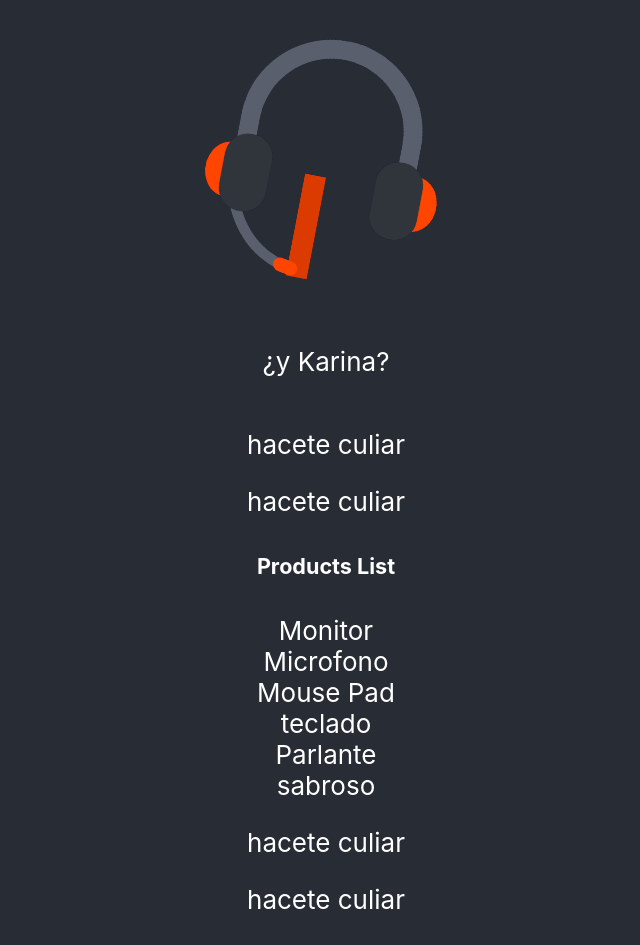
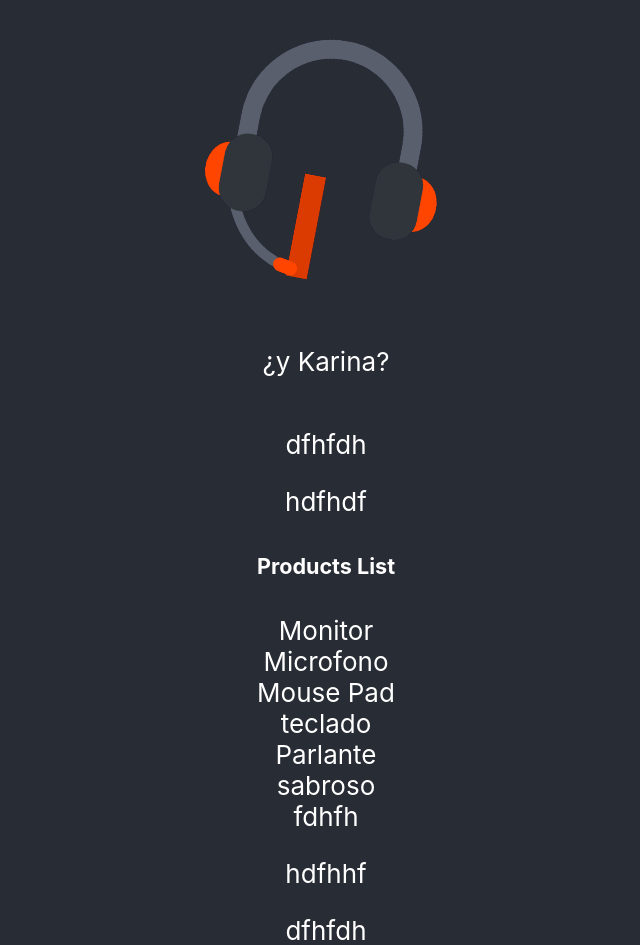
Before and after one commit to nachoetienotmoine/dashboard-goffice, a React (Create React App) app: page / in a window 1280 px wide. Shown: the top 945 px of the page, without its empty margins (314-954 px from the left). Built offline with nearby package versions, Linux system fonts and the light colour scheme.

Commit message:
camvioszafaroni

```diff
--- a/src/components/LastProductCreate.js
+++ b/src/components/LastProductCreate.js
@@ -3,7 +3,7 @@ import react from 'react';
 function LastProductCreate() {
   return (
     <div >
-      <p> hacete culiar</p>
+      <p> dfhfdh</p>
     </div>
   );
 }
--- a/src/components/LastUserCreate.js
+++ b/src/components/LastUserCreate.js
@@ -3,7 +3,7 @@ import react from 'react';
 function LastUserCreate() {
   return (
     <div >
-      <p> hacete culiar</p>
+      <p> hdfhdf</p>
     </div>
   );
 }
--- a/src/components/TotalCategories.js
+++ b/src/components/TotalCategories.js
@@ -3,7 +3,7 @@ import react from 'react';
 function TotalCategories() {
   return (
     <div >
-
+      fdhfh
     </div>
   );
 }
--- a/src/components/TotalProducts.js
+++ b/src/components/TotalProducts.js
@@ -3,7 +3,7 @@ import react from 'react';
 function TotalProducts() {
   return (
     <div >
-      <p> hacete culiar</p>
+      <p> hdfhhf</p>
     </div>
   );
 }
--- a/src/components/TotalUsers.js
+++ b/src/components/TotalUsers.js
@@ -4,7 +4,7 @@ import react from 'react';
 function TotalUsers() {
   return (
     <div >
-      <p> hacete culiar</p>
+      <p> dfhfdh</p>
     </div>
   );
 }
```
